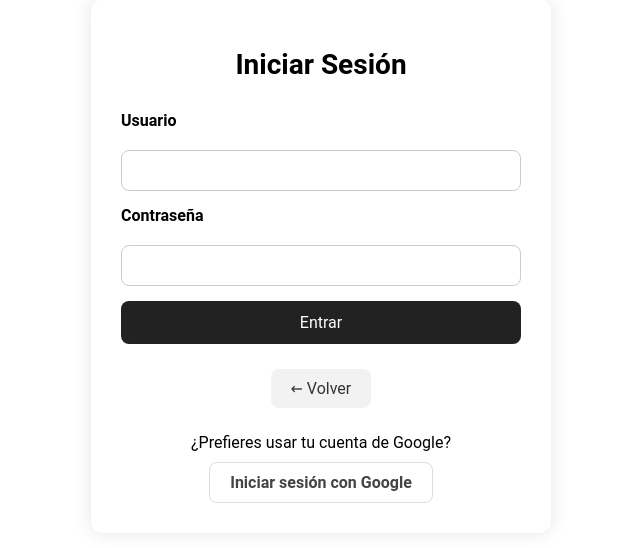
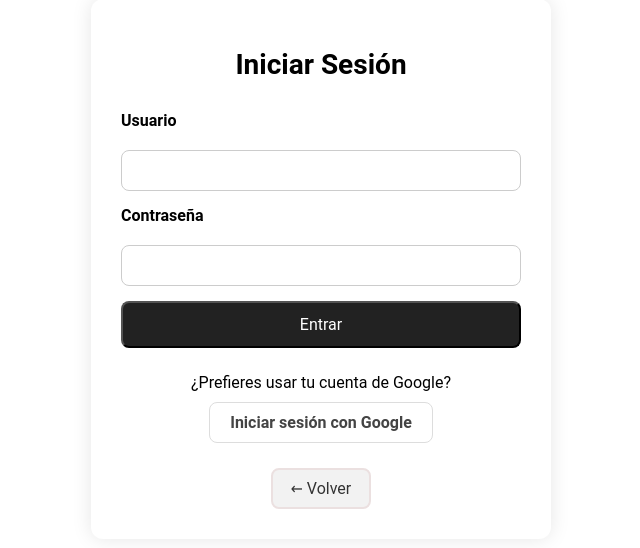
Before and after one commit to RUYKx/Lista-de-tareas, a PHP site: page /Programacion_/usuarios/iniciarSesion.php in a window 1280 px wide. Shown: the part 81-629 px from the top of the page, without its empty margins (319-959 px from the left). Run offline with PHP 8.4, Linux system fonts and the light colour scheme.

Commit message:
cambios de css

```diff
--- a/lista de tareas/css/style.css
+++ b/lista de tareas/css/style.css
@@ -55,9 +55,9 @@ body {
 }
 
 .btn {
-    padding: 12px 24px;
+    padding: 0.7rem 1.4rem;
     font-size: 16px;
-    border: none;
+    border: 2px solid #333;
     border-radius: 8px;
     cursor: pointer;
     transition: background-color 0.3s ease;
--- a/lista de tareas/lista.php
+++ b/lista de tareas/lista.php
@@ -105,6 +105,8 @@ $res = mysqli_query($connection, "SELECT * FROM tareas WHERE Esta_Borrado = 0 OR
     .btn-complete {
       background: #222;
       color: #fff;
+      width: 100%;
+      text-align: center;
     }
     .btn-complete:hover {
       background: #444;
--- a/lista de tareas/usuarios/iniciarSesion.php
+++ b/lista de tareas/usuarios/iniciarSesion.php
@@ -86,7 +86,14 @@
         .btn {
             padding: 12px 24px;
             font-size: 16px;
-            border: none;
+            border-radius: 8px;
+            cursor: pointer;
+            transition: background-color 0.3s ease;
+        }
+        .btn-volver {
+            padding: 0.55rem 1.1rem;
+            font-size: 16px;
+            border: solid 2px rgb(235, 224, 224);
             border-radius: 8px;
             cursor: pointer;
             transition: background-color 0.3s ease;
@@ -109,10 +116,10 @@
             display: inline-block;
             background-color: #f2f2f2;
             color: #333;
-            padding: 10px 20px;
+            padding: 0.55rem 1.1rem;
             border-radius: 8px;
             text-decoration: none;
-            margin-bottom: 15px;
+            margin-top: 1.6rem;
             transition: background-color 0.3s;
         }
 
@@ -159,7 +166,6 @@
         </form>
 
         <div class="extra-options">
-            <a href="../index.php" class="btn btn-light">← Volver</a>
 
             <div class="google-login">
                 <p>¿Prefieres usar tu cuenta de Google?</p>
@@ -167,6 +173,8 @@
                     Iniciar sesión con Google
                 </a>
             </div>
+
+            <a href="../index.php" class="btn btn-light btn-volver">← Volver</a>
         </div>
     </div>
 </body>
```
Also changed, not shown: lista de tareas/agregar.php (+11 -3 lines), lista de tareas/usuarios/registrarse.php (+11 -4 lines).
